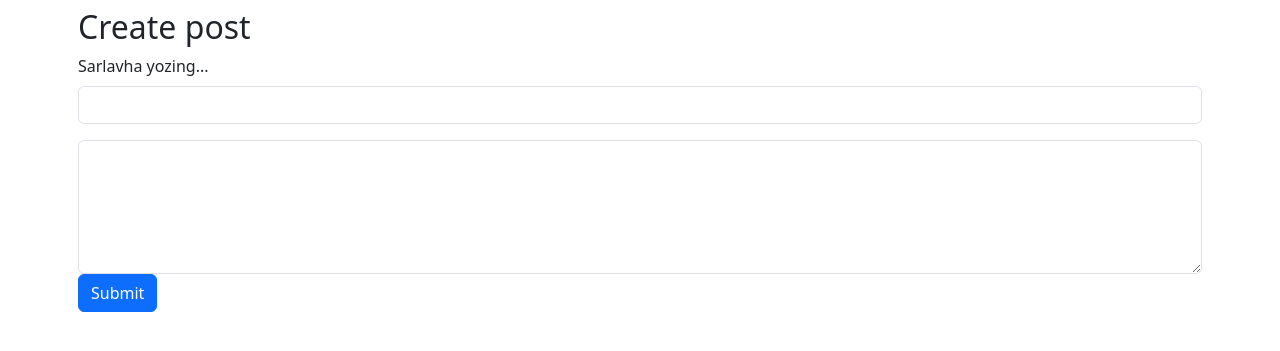
After one commit to UtkirbekYuldoshev96/PHP-OOP-Project, a PHP site: page /create.php in a window 1280 px wide. The commit adds this page. Shown: the top 351 px of the page. Run offline with PHP 8.4, Linux system fonts and the light colour scheme.

Commit message:
php OOP mini - project

```diff
--- a/autolader.php
+++ b/autolader.php
@@ -1,5 +1,4 @@
 <?php
-
 spl_autoload_register(function ($class_name) {
-    include "src/" . $class_name . '.php';
+    include "./src/" . $class_name . '.php';
 });
--- a/bootstarap.php
+++ b/bootstarap.php
@@ -1,7 +1,5 @@
 <?php
-
-require_once "./autolader.php";
-
+require_once './autolader.php';
 $database = new Database('127.0.0.1', 'php_oop', 'root', '');
 $pdo = $database->connetc();
 Post::$pdo = $pdo;
--- /dev/null
+++ b/create.php
@@ -0,0 +1,46 @@
+<?php
+require_once './bootstarap.php';
+
+if ($_SERVER['REQUEST_METHOD'] == 'POST') {
+    $title = $_POST['title'];
+    $body = $_POST['body'];
+
+    $resalt = Post::create($title, $body);
+    if ($resalt == 1) {
+        header("Location: index.php");
+        exit;
+    }
+}
+
+?>
+<!DOCTYPE html>
+<html lang="en">
+
+<head>
+    <meta charset="UTF-8">
+    <meta name="viewport" content="width=device-width, initial-scale=1.0">
+    <title>Create post</title>
+    <link href="https://cdn.jsdelivr.net/npm/bootstrap@5.3.3/dist/css/bootstrap.min.css" rel="stylesheet">
+</head>
+
+<body>
+    <div class="container p-2">
+        <form action="" method="POST">
+            <div class="modal-body">
+                <h2>Create post</h2>
+            </div>
+
+            <div class="mb-3">
+                <label for="title" class="form-label">Sarlavha yozing...</label>
+                <input type="text" class="form-control" name="title" id="title">
+            </div>
+            <textarea name="body" class="form-control" rows="5"></textarea>
+            <button type="submit" class="btn btn-primary">Submit</button>
+        </form>
+    </div>
+
+    <script src="https://cdn.jsdelivr.net/npm/bootstrap@5.3.3/dist/js/bootstrap.bundle.min.js"></script>
+
+</body>
+
+</html>
--- a/src/Database.php
+++ b/src/Database.php
@@ -16,7 +16,6 @@ class Database
         $this->password = $password;
 
         $this->connetc();
-
     }
 
     public function connetc()
--- a/src/Post.php
+++ b/src/Post.php
@@ -1,24 +1,42 @@
 <?php
 
-class Post{
+class Post
+{
     public static $pdo;
     public $id;
     public $title;
     public $body;
     public $create_id;
 
-    // Method to set the PDO instance
-    // public static function setPDO($pdoInstance) {
-    //     self::$pdo = $pdoInstance;
-    // }
 
-     // Method to get all posts
-     public static function getAll() {
+    // Method to get all posts
+    public static function getAll()
+    {
         $stmt = self::$pdo->prepare("SELECT * FROM posts");
+        $stmt->setFetchMode(PDO::FETCH_CLASS, 'Post');
         $stmt->execute();
         $posts = $stmt->fetchAll();
         return $posts;
     }
 
+    public static function getById($id)
+    {
+        $stmt = self::$pdo->prepare("SELECT * FROM posts WHERE id = ?");
+        $stmt->setFetchMode(PDO::FETCH_CLASS, 'Post');
+        $stmt->execute([$id]);
+        $post = $stmt->fetch();
+        return $post;
+    }
 
+    public static function create($title, $body)
+    {
+        $stmt = self::$pdo->prepare("INSERT INTO posts (title, body) VALUES (:title, :body)");
+        $stmt->execute([
+            'title' => $title,
+            'body' => $body
+        ]);
+        $row = $stmt->rowCount();
+        return $row;
+    }
 }
+    // $posts = $stmt->fetchAll(PDO::FETCH_OBJ);
```
Also changed, not shown: index.php (+34 -6 lines), post.php (added, +27 -0 lines).
